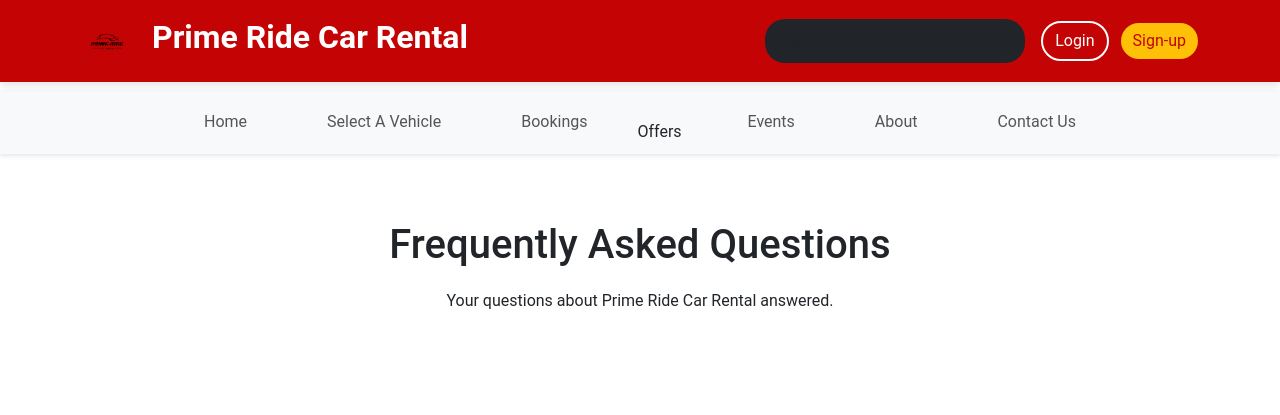
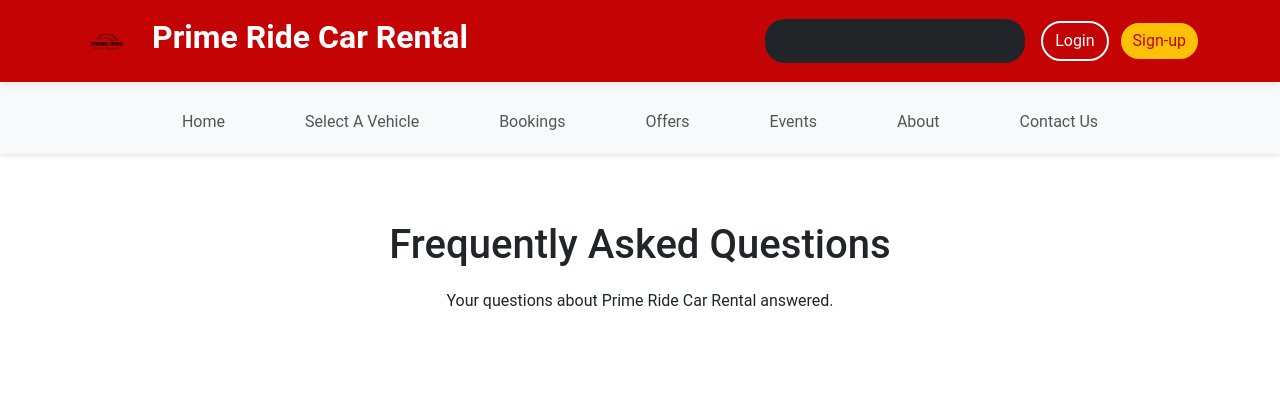
Before and after one commit to AbhiiW/PrimeRide, a PHP site: page /FAQ.html in a window 1280 px wide. Shown: the top 415 px of the page. Run offline with PHP 8.4, Linux system fonts and the light colour scheme.

Commit message:
Navigation Fix

```diff
--- a/FAQ.html
+++ b/FAQ.html
@@ -67,7 +67,7 @@
            <li class="nav-item"><a href="Index2.html" class="nav-link">Home</a></li>
            <li class="nav-item"><a href="SelectVehicle.html" class="nav-link">Select A Vehicle</a></li>
           <li class="nav-item"><a href="Pages/booking.php" class="nav-link">Bookings</a></li>
-          <li class="nav-item"><a href="Specialoffers.html" class="nav-link"></a>Offers</li>
+          <li class="nav-item"><a href="specialoffers.html" class="nav-link">Offers</a></li>
           <li class="nav-item"><a href="events.html" class="nav-link">Events</a></li>
           <li class="nav-item"><a href="Pages/about.php" class="nav-link">About</a></li>
           <li class="nav-item"><a href="Contactus.html" class="nav-link">Contact Us</a></li>
--- a/Index2.html
+++ b/Index2.html
@@ -40,7 +40,7 @@
       <header class="d-flex justify-content-py-5">
         <ul class="nav nav-pills">
           <li class="nav-item"><a href="SelectVehicle.html" class="nav-link">Select A Vehicle</a></li>
-          <li class="nav-item"><a href="Specialoffers.html" class="nav-link"></a>Offers</li>
+          <li class="nav-item"><a href="specialoffers.html" class="nav-link">Offers</a></li>
           <li class="nav-item"><a href="Pages/booking.php" class="nav-link">Bookings</a></li>
           <li class="nav-item"><a href="FAQ.html" class="nav-link">FAQ</a></li>
           <li class="nav-item"><a href="events.html" class="nav-link">Events</a></li>
--- a/Pages/about.php
+++ b/Pages/about.php
@@ -43,7 +43,7 @@
                 <li class="nav-item"><a href="FAQ.html" class="nav-link">FAQ</a></li>
                 <li class="nav-item"><a href="Pages/events.html" class="nav-link">Events</a></li>
 
-                <li class="nav-item"><a href="Contactus.html" class="nav-link">Contact Us</a></li>
+                <li class="nav-item"><a href="../Contactus.html" class="nav-link">Contact Us</a></li>
         </ul>
       </header>
     </div>
--- a/index.html
+++ b/index.html
@@ -43,7 +43,7 @@
       <header class="d-flex justify-content-py-5">
         <ul class="nav nav-pills">
           <li class="nav-item"><a href="SelectVehicle.html" class="nav-link">Select A Vehicle</a></li>
-          <li class="nav-item"><a href="Specialoffers.html" class="nav-link"></a>Offers</li>
+          <li class="nav-item"><a href="specialoffers.html" class="nav-link">Offers</a></li>
           <li class="nav-item"><a href="Pages/booking.php" class="nav-link">Bookings</a></li>
           <li class="nav-item"><a href="FAQ.html" class="nav-link">FAQ</a></li>
           <li class="nav-item"><a href="events.html" class="nav-link">Events</a></li>
```
